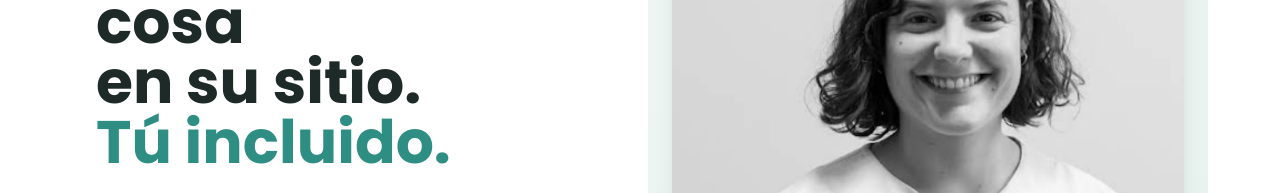
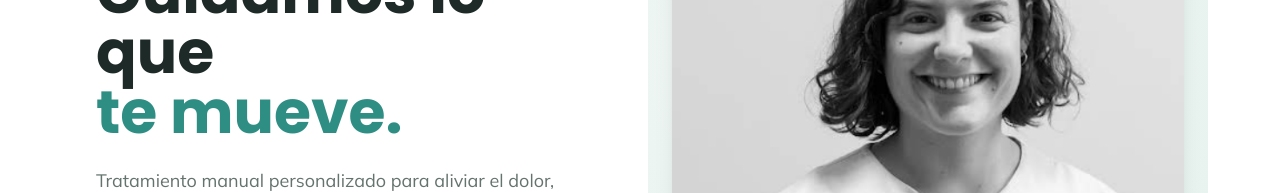
Before and after one commit to Linzpe/web-marina-osteopatia-fisioterapia, a plain HTML site: page index.html in a window 1280 px wide. Shown: the part 266-459 px from the top of the page. Drawn offline with nearby package versions, Linux system fonts and the light colour scheme.

Commit message:
Cambiar eslogan del hero

```diff
--- a/index.html
+++ b/index.html
@@ -6,7 +6,7 @@
     <title>Marina Osteopatia i Fisioteràpia | Sants, Barcelona</title>
     <meta name="description" content="Osteopatía y fisioterapia en Sants (Barcelona). Tratamiento manual personalizado para aliviar el dolor, recuperar el movimiento y poner cada cosa en su sitio. Pide cita por WhatsApp.">
     <meta property="og:title" content="Marina Osteopatia i Fisioteràpia · Barcelona">
-    <meta property="og:description" content="Osteopatía y fisioterapia personalizada en Sants-Montjuïc. Ponemos cada cosa en su sitio. Tú incluido.">
+    <meta property="og:description" content="Osteopatía y fisioterapia personalizada en Sants-Montjuïc. Cuidamos lo que te mueve.">
     <meta property="og:image" content="Foto1.png">
     <meta property="og:type" content="website">
 
@@ -82,7 +82,7 @@
         <div>
             <p class="kicker" style="color: var(--brand);">Osteopatía · Fisioterapia · Barcelona</p>
             <h1 class="mt-5 font-head text-4xl sm:text-5xl lg:text-6xl font-700 font-bold leading-[1.05]">
-                Ponemos cada cosa<br>en su sitio.<br><span style="color: var(--brand);">Tú incluido.</span>
+                Cuidamos lo que<br><span style="color: var(--brand);">te mueve.</span>
             </h1>
             <p class="mt-6 text-lg leading-relaxed max-w-xl" style="color: var(--muted);">
                 Tratamiento manual personalizado para aliviar el dolor, recuperar la movilidad y volver a sentirte bien. Sin prisas y con un plan pensado solo para ti.
```
